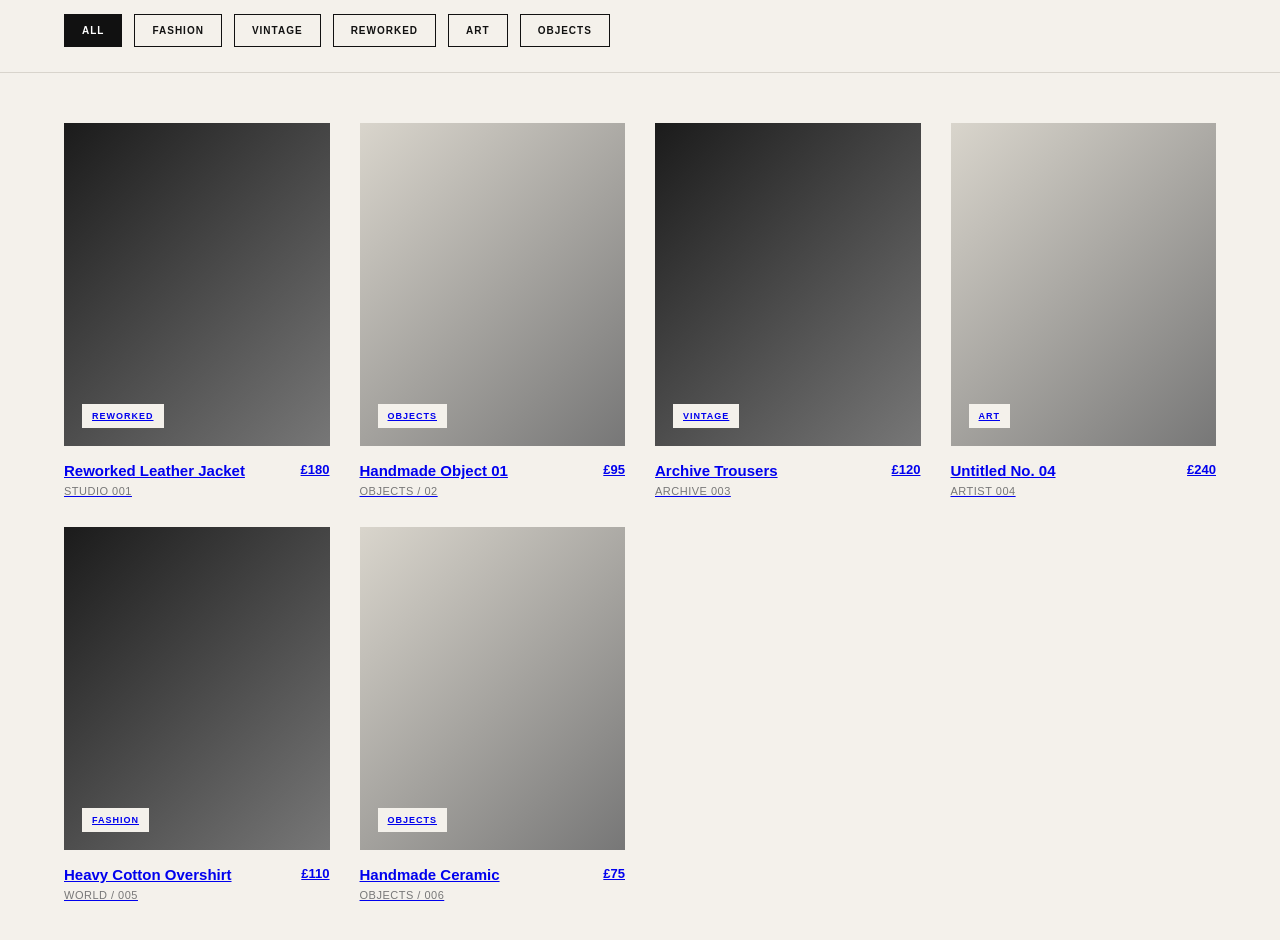
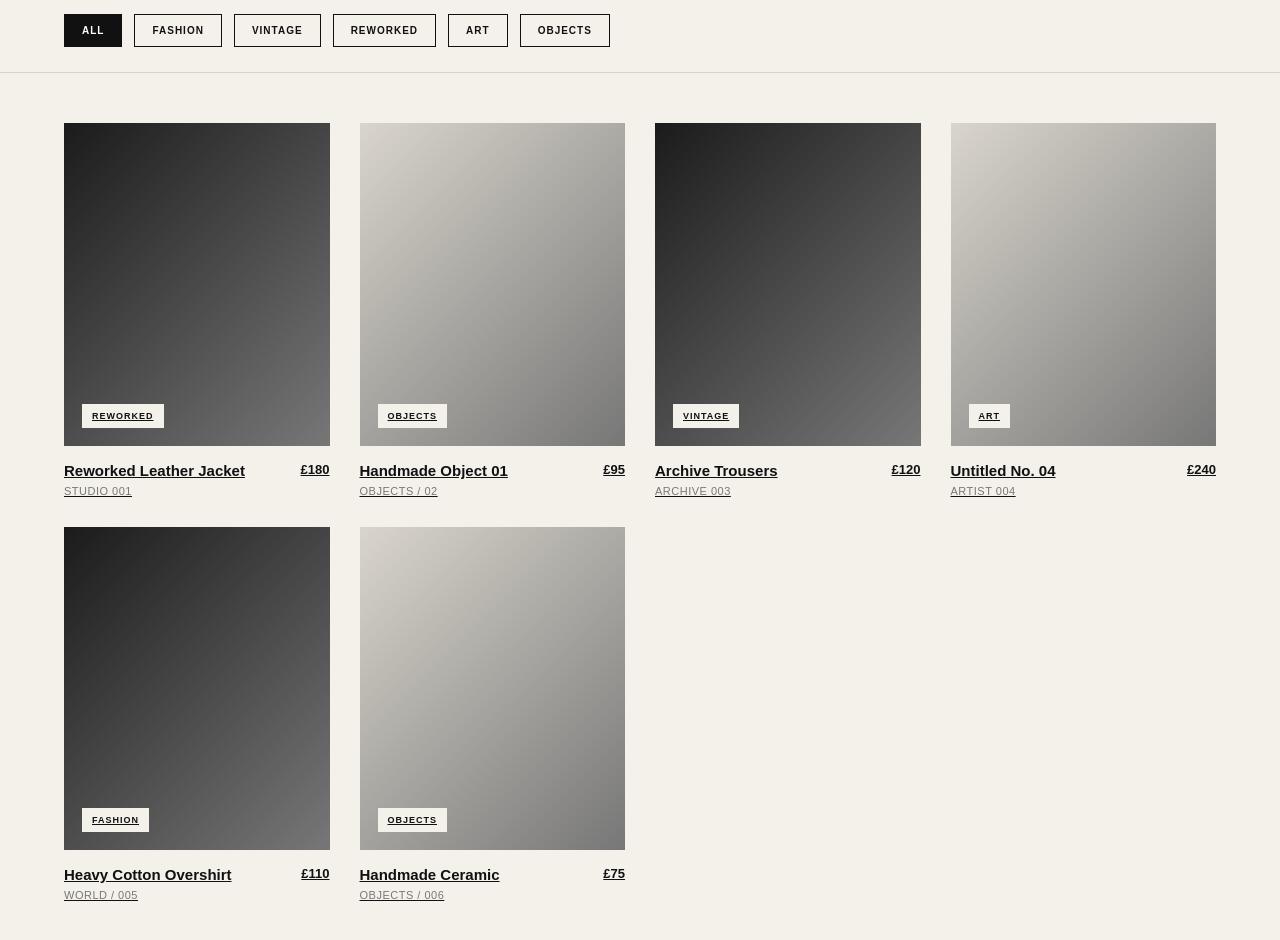
Before and after one commit to FICLTM/WORLD-MARKETPLACE, a Next.js app: page /discover in a window 1280 px wide. Shown: the part 660-1600 px from the top of the page. Built offline with nearby package versions, Linux system fonts and the light colour scheme.

Commit message:
Fix color property

```diff
--- a/app/discover/page.tsx
+++ b/app/discover/page.tsx
@@ -200,7 +200,7 @@ export default function Discover() {
             href="/product"
             key={product.name}
             style={{
-              colour: "#111",
+              color: "#111",
                 textdecoration: "none",
         }}
         >
```
